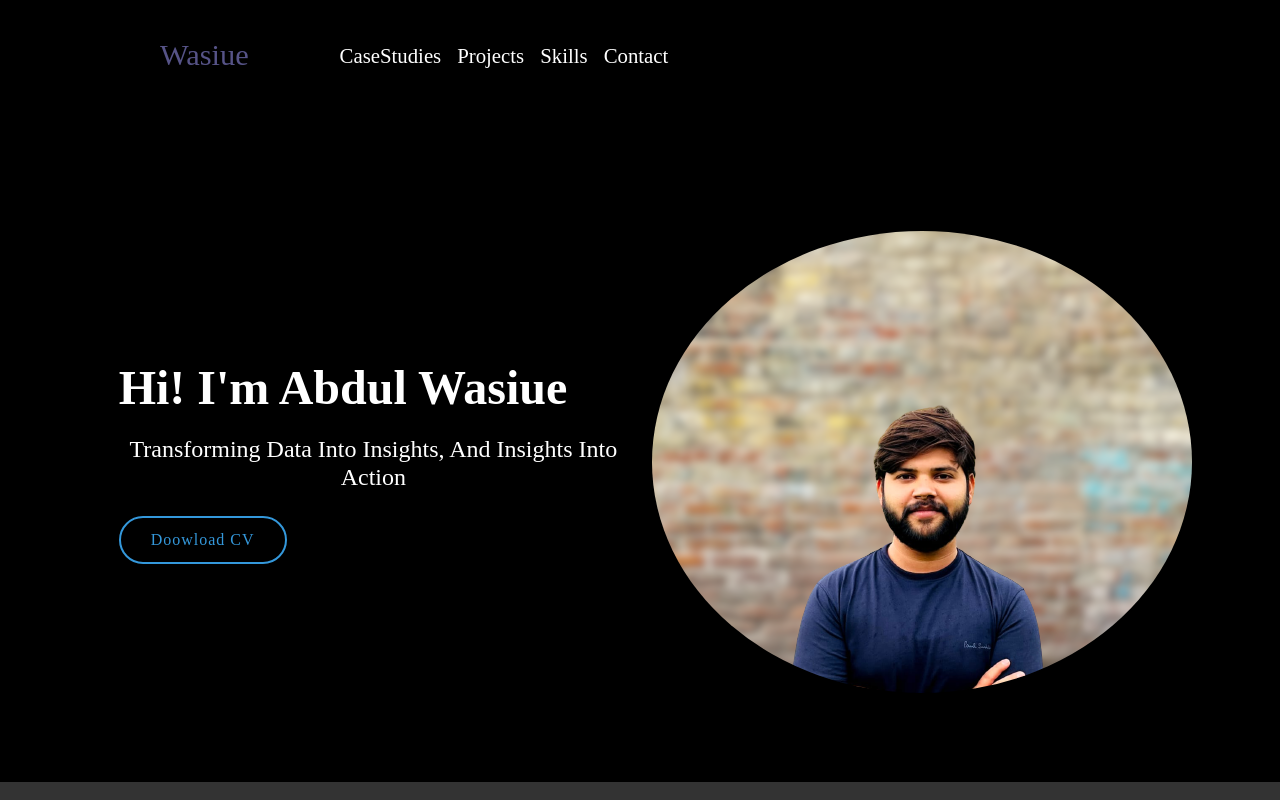
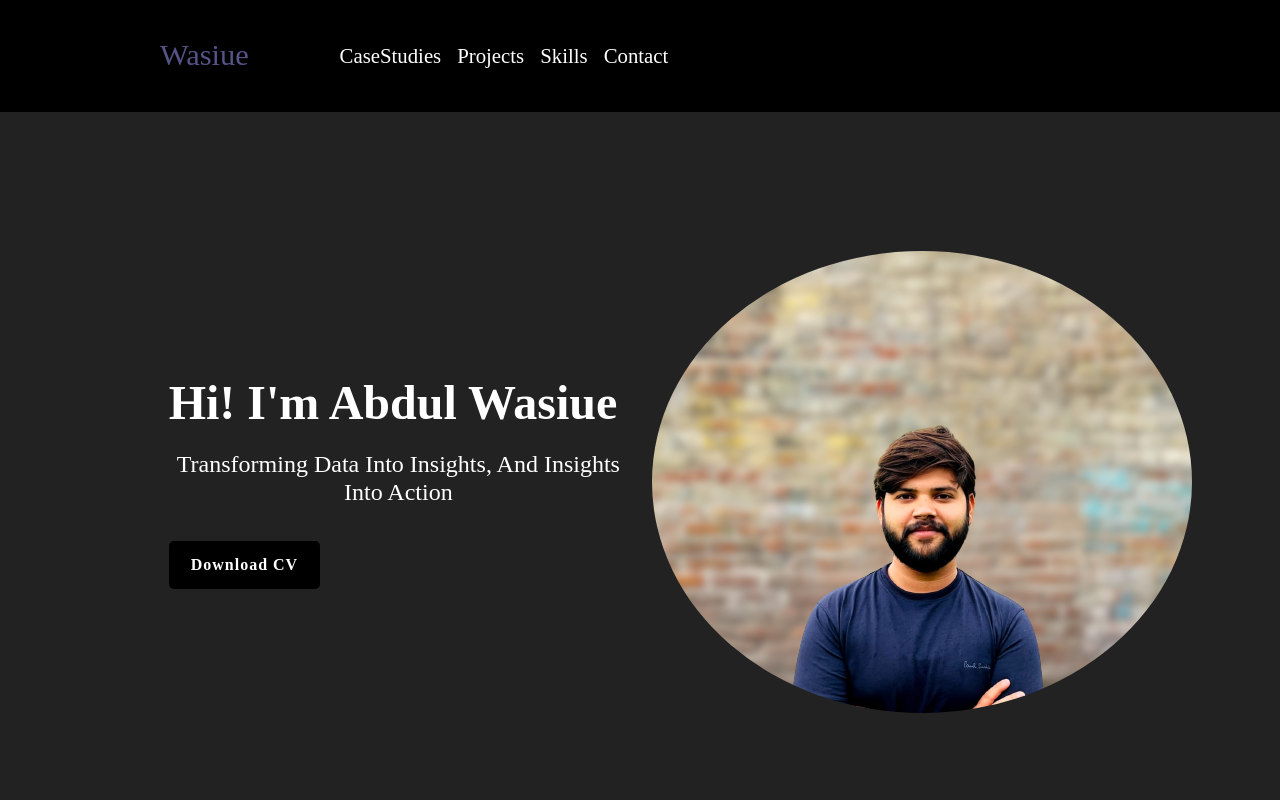
Before and after one commit to Wasiue03/portfolio, a React (Create React App) app: page / in a window 1280 px wide. Shown: the top 800 px of the page. Built offline with nearby package versions, Linux system fonts and the light colour scheme.

Commit message:
Skills section updated

```diff
--- a/src/Common.jsx
+++ b/src/Common.jsx
@@ -1,29 +1,52 @@
 import React from "react";
-import web from "../src/images/home.svg"
 import { NavLink } from "react-router-dom";
 
 const Common = (props) => {
+  // Handle the button click to either navigate or download
+  const handleButtonClick = (e) => {
+    if (props.btnname === "Download CV") {
+      e.preventDefault();
+      const link = document.createElement("a");
+      link.href = props.visit;
+      link.download = true;
+      link.click();
+    }
+  };
+
   return (
     <>
       <section id="header" className="d-flex align-items-center">
-        <div className="container-fluid ">
+        <div className="container-fluid">
           <div className="row">
             <div className="col-10 mx-auto">
               <div className="row">
                 <div className="col-md-6 pt-5 pt-lg-0 order-2 order-lg-1 d-flex justify-content-center flex-column">
-                  <h1>
-                    {props.name}
-
-                  </h1>
-                  <h2 className="my-2" style={{color: "#fff", justifyContent:'flex-start'}}>
-                  Transforming Data Into Insights, And Insights Into Action
-
-
+                  <h1>{props.name}</h1>
+                  <h2 className="my-2" style={{ color: "#fff", justifyContent: 'flex-start' }}>
+                    Transforming Data Into Insights, And Insights Into Action
                   </h2>
                   <div className="mt-3">
-                    <NavLink to={props.visit} className="btn-get-started">
+                    <a
+                      href={props.visit}
+                      className="btn-get-started"
+                      onClick={handleButtonClick}
+                      style={{
+                        display: 'inline-block',
+                        padding: '10px 20px',
+                        color: '#fff',
+                        backgroundColor: '#000',
+                        borderColor: '#000',
+                        borderRadius: '5px',
+                        textDecoration: 'none',
+                        fontSize: '16px',
+                        fontWeight: 'bold',
+                        transition: 'background-color 0.3s, transform 0.3s',
+                        marginTop: '10px',
+                        textAlign: 'center'
+                      }}
+                    >
                       {props.btnname}
-                    </NavLink>
+                    </a>
                   </div>
                 </div>
                 <div className="col-lg-6 order-1 order-lg-2 header-img">
@@ -41,4 +64,5 @@ const Common = (props) => {
     </>
   );
 };
+
 export default Common;
--- a/src/Home.jsx
+++ b/src/Home.jsx
@@ -10,7 +10,17 @@ const HomePage = () => {
     <>
       <CustomNavbar />
 
-      <Common name="Hi! I'm Abdul Wasiue" imgsrc={web} visit="/projects" btnname="Doowload CV" />
+      {/* <Common name="Hi! I'm Abdul Wasiue" imgsrc={web} visit="/projects" btnname="Doowload CV" /> */}
+      <section id="top-section" style={{ padding: "30px 10", backgroundColor: "#222", color: "#fff", textAlign: "start" }}>
+        <div className="container" style={{ maxWidth: '1200px', margin: '0 auto' }}>
+          <Common
+            name="Hi! I'm Abdul Wasiue"
+            imgsrc={web}
+            visit="/Wasiue_DS_Resume.pdf" // Ensure this path is correct
+            btnname="Download CV"
+          />
+        </div>
+      </section>
 
 
 
--- a/src/Skills.jsx
+++ b/src/Skills.jsx
@@ -9,7 +9,7 @@ const Skills = () => {
       <div className="my-5">
         <h1 className="tab-center" style={{color: "#fff"}}>Areas Of Expertise</h1>
         <h6 className="explain" style={{color: "#fff"}}>
-          As Data Analyst and Data Scientist, I translate data into valueable
+          As Data Scientist, I translate data into valueable
         and comprehensible insights. <br /> My goal is to improve results,
         make the right decisons and save costs. <br />
         I have hands on training in machine learning, supervised and unsupervised algorithms and use <br />
```
Also changed, not shown: 1 other file (tests, documents, lock files or other folders).
